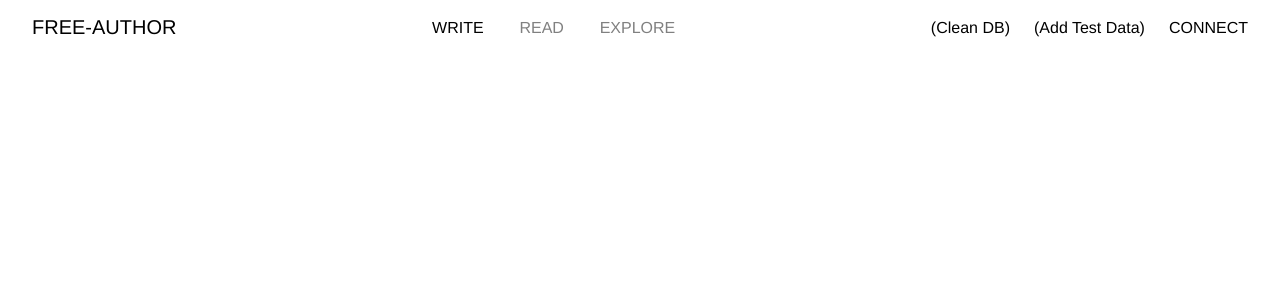
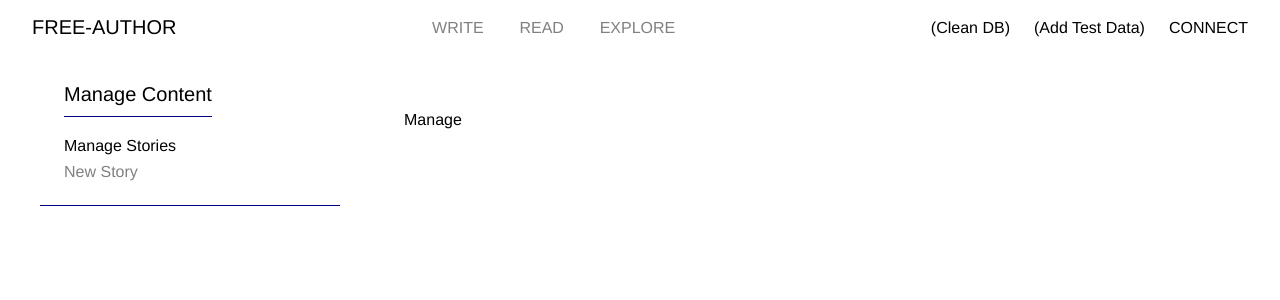
Before and after one commit to jsoneaday/freeauthor, a React (Vite) app: page /write/manage in a window 1280 px wide. Shown: the top 300 px of the page. Built offline with nearby package versions, Linux system fonts and the light colour scheme; what @mdxeditor/editor would draw is missing.

Commit message:
chore: revamp write page links into child routes

```diff
--- a/src/common/components/Layout.tsx
+++ b/src/common/components/Layout.tsx
@@ -36,7 +36,7 @@ export function Layout({ children }: LayoutProps) {
           FREE-AUTHOR
         </a>
         <span className="layout-links">
-          <NavAnchor path="/write" label="WRITE" />
+          <NavAnchor path="/write/new" label="WRITE" />
           <NavAnchor path="/read" label="READ" />
           <NavAnchor path="/explore" label="EXPLORE" />
         </span>
--- a/src/common/components/NavAnchor.tsx
+++ b/src/common/components/NavAnchor.tsx
@@ -1,19 +1,21 @@
 import { useEffect, useState } from "react";
 import { Link, useLocation } from "react-router-dom";
+
+const SELECTED_COLOR = "var(--primary-cl)";
+const NON_SELECTED_COLOR = "var(--tertiary-cl)";
 
 interface NavAnchorProps {
   label: string;
   path: string;
 }
 
-const SELECTED_COLOR = "var(--primary-cl)";
-const NON_SELECTED_COLOR = "var(--tertiary-cl)";
 export function NavAnchor({ label, path }: NavAnchorProps) {
   const [color, setColor] = useState(SELECTED_COLOR);
   const location = useLocation();
 
   useEffect(() => {
-    if (location.pathname.includes(path)) {
+    console.log("pathname", location.pathname, path);
+    if (location.pathname === path) {
       setColor(SELECTED_COLOR);
     } else {
       setColor(NON_SELECTED_COLOR);
--- a/src/pages/ManageStories.tsx
+++ b/src/pages/ManageStories.tsx
@@ -1,5 +1,4 @@
 import { ReactNode, useEffect, useState } from "react";
-import { Layout } from "../common/components/Layout";
 import { kwilApi } from "../common/api/KwilApiInstance";
 import { useProfile } from "../common/redux/profile/ProfileHooks";
 
@@ -22,10 +21,8 @@ export function ManageStories() {
   }, [profile]);
 
   return (
-    <Layout>
-      <div className="home-single">
-        <ul className="stories-list"></ul>
-      </div>
-    </Layout>
+    <div className="home-content">
+      <ul className="stories-list">Manage</ul>
+    </div>
   );
 }
--- a/src/pages/Write.tsx
+++ b/src/pages/Write.tsx
@@ -1,11 +1,9 @@
 import { ChangeEvent, MouseEvent, useEffect, useRef, useState } from "react";
-import { Layout } from "../common/components/Layout";
 import { useProfile } from "../common/redux/profile/ProfileHooks";
 import { kwilApi } from "../common/api/KwilApiInstance";
 import { PrimaryButton } from "../common/components/Buttons";
 import { MDXEditorMethods } from "@mdxeditor/editor";
 import { MarkdownEditor } from "../common/components/MarkdownEditor";
-import { NavAnchor } from "../common/components/NavAnchor";
 import useNotificationState from "../common/redux/notification/NotificationStateHooks";
 import { ValidationAndProgressMsg } from "../common/components/ValidationAndProgressMsg";
 
@@ -100,27 +98,8 @@ export function Write() {
   };
 
   return (
-    <Layout>
-      <div className="home-double">
-        <nav className="home-menu" style={{ marginTop: ".1em" }}>
-          <span
-            className="standard-header"
-            style={{ fontSize: "20px", marginBottom: "1em" }}
-          >
-            Manage Content
-          </span>
-          <span className="vertical-links">
-            <span style={{ marginBottom: ".5em" }}>
-              <NavAnchor path="/write/manage" label="Manage Stories" />
-            </span>
-            <NavAnchor path="/write" label="New Story" />
-          </span>
-        </nav>
     <div className="home-content">
-          <section
-            className="profile-form-section"
-            style={{ marginBottom: "3em" }}
-          >
+      <section className="profile-form-section" style={{ marginBottom: "3em" }}>
         <label htmlFor="title">Title</label>
         <input
           id="title"
@@ -130,10 +109,7 @@ export function Write() {
           onChange={onChangeTitle}
         />
       </section>
-          <section
-            className="profile-form-section"
-            style={{ marginBottom: "3em" }}
-          >
+      <section className="profile-form-section" style={{ marginBottom: "4em" }}>
         <label htmlFor="description">Description</label>
         <input
           id="description"
@@ -165,7 +141,5 @@ export function Write() {
         />
       </div>
     </div>
-      </div>
-    </Layout>
   );
 }
--- /dev/null
+++ b/src/pages/WriteMngStories.tsx
@@ -0,0 +1,27 @@
+import { Layout } from "../common/components/Layout";
+import { NavAnchor } from "../common/components/NavAnchor";
+import { Outlet } from "react-router-dom";
+
+export function WriteMngStories() {
+  return (
+    <Layout>
+      <div className="home-double">
+        <nav className="home-menu" style={{ marginTop: ".1em" }}>
+          <span
+            className="standard-header"
+            style={{ fontSize: "20px", marginBottom: "1em" }}
+          >
+            Manage Content
+          </span>
+          <span className="vertical-links">
+            <span style={{ marginBottom: ".5em" }}>
+              <NavAnchor path="/write/manage" label="Manage Stories" />
+            </span>
+            <NavAnchor path="/write/new" label="New Story" />
+          </span>
+        </nav>
+        <Outlet />
+      </div>
+    </Layout>
+  );
+}
--- a/src/theme/pages.css
+++ b/src/theme/pages.css
@@ -36,6 +36,7 @@
   background-color: var(--panel-bg-cl);
   padding: 1.5em;
   padding-top: 0;
+  margin-top: 1em;
 }
 
 @media only screen and (max-device-width: 926px) {
```
Also changed, not shown: src/App.tsx (+9 -2 lines). Lines whose indentation alone changed are shown as unchanged.
